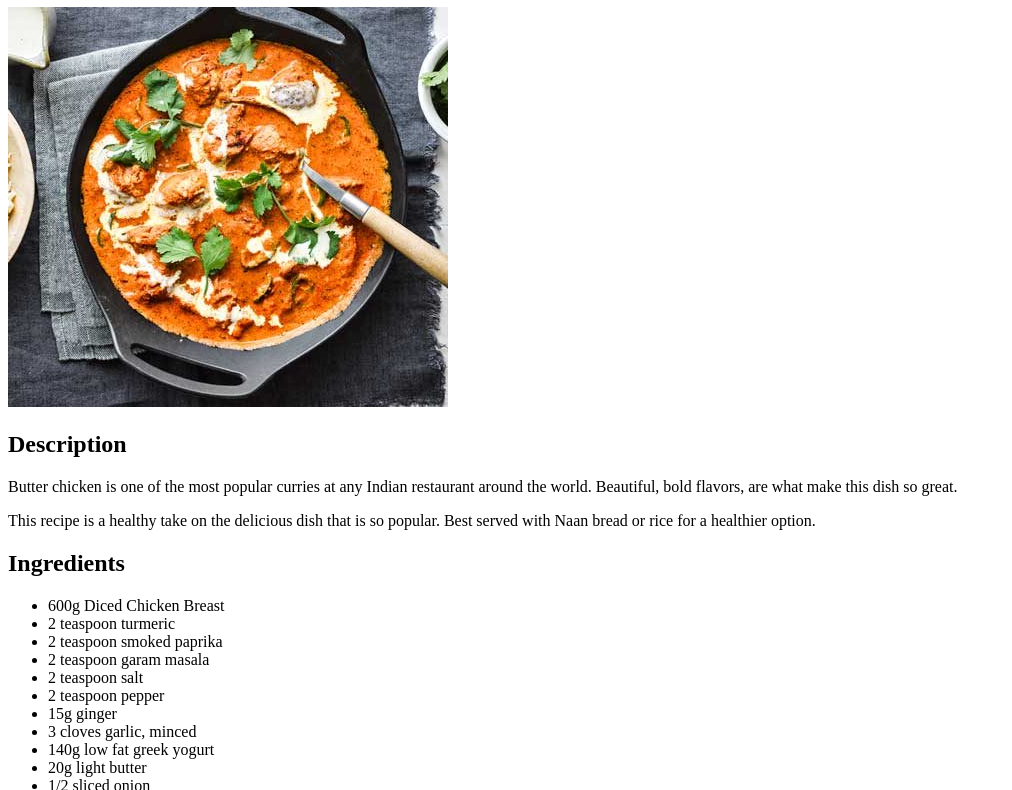
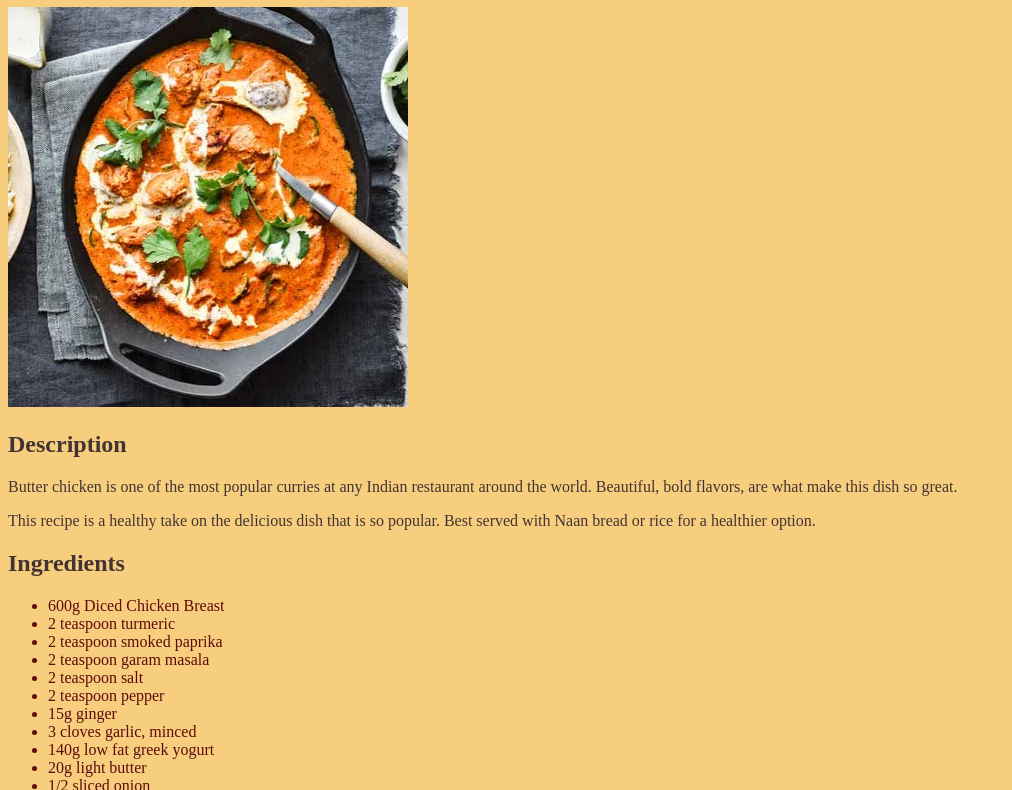
Before and after one commit to Jacinda1024/odin-recipes, a plain HTML site: page recipes/butter-chicken.html in a window 1280 px wide. Shown: the part 73-863 px from the top of the page, without its empty margins (0-1012 px from the left). Drawn offline with Linux system fonts and the light colour scheme.

Commit message:
Changes to style of index and recipes

```diff
--- a/recipes/butter-chicken.html
+++ b/recipes/butter-chicken.html
@@ -2,7 +2,9 @@
 <html lang="en">
 <head>
     <meta charset="UTF-8">
+    <title>Butter Chicken</title>
     <h1>Butter Chicken</h1>
+    <link rel="stylesheet" href="style.css">
 </head>
 <body>
     <img src="../images/butter-chicken.jpg">
--- /dev/null
+++ b/recipes/style.css
@@ -0,0 +1,13 @@
+*{
+    color: #423433;
+    background-color: #f7cd7e;
+}
+
+img {
+    height: 400px;
+    width: 400px;
+}
+
+li{
+    color: #5d0c0a;
+}
```
Also changed, not shown: recipes/korean-beef.html (+2 -0 lines), recipes/meatloaf.html (+2 -0 lines).
